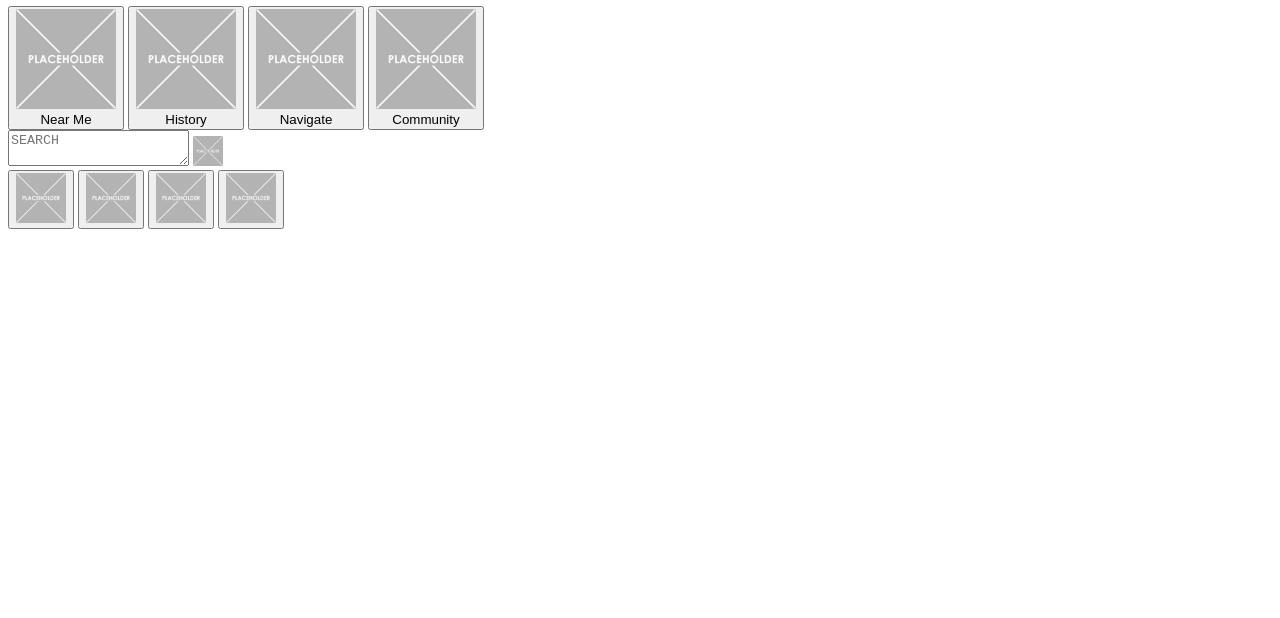
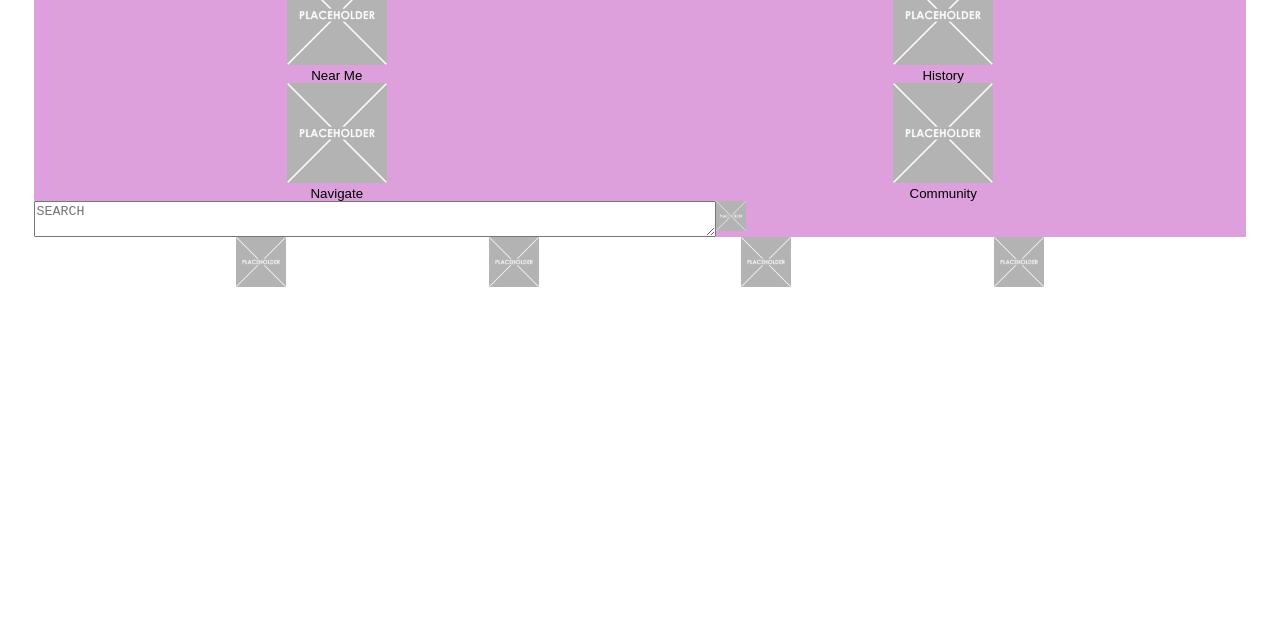
Before and after one commit to lzurch3r/MountClimb-prototype, a plain HTML site: page index.html in a window 1280 px wide. Shown: the part 182-800 px from the top of the page. Drawn offline with Linux system fonts and the light colour scheme.

Commit message:
All buttons done

```diff
--- a/index.html
+++ b/index.html
@@ -8,7 +8,7 @@
     <link rel="stylesheet" href="style.css">
 </head>
 <body>
-    <div>
+    <div id="main">
       <div id="header">
         <h3 id="app-name">MountClimb</h3>
         <button id="account-button">
@@ -40,8 +40,8 @@
           </button>
         </div>
         <div id="search-bar">
-          <textarea placeholder="SEARCH"></textarea>
-          <img src="place-holder-img.png" width="30px">
+          <textarea id="search-text" placeholder="SEARCH"></textarea>
+          <img id="search-icon" src="place-holder-img.png" width="30px">
         </div>
       </div>
       <div id="nav-bar">
--- a/style.css
+++ b/style.css
@@ -1,3 +1,85 @@
 body {
+  font-family:Arial, Helvetica, sans-serif;
+  text-align: center;
+  justify-content: center;
+}
+button {
+  border-style: hidden;
+  background-color: transparent;
+  padding: 0;
+  margin: 0;
+}
 
+#main {
+  margin-left: 2vw;
+  margin-right: 2vw;
 }
+
+#header, #search-bar {
+  display: grid;
+  grid-template-columns: auto auto;
+  grid-template-rows: auto;
+}
+#app-name {
+  grid-column: 1 2;
+}
+#account-button {
+  grid-column: 2 3;
+}
+
+#content {
+  display: grid;
+  grid-template-columns: auto;
+  grid-template-rows: auto auto auto;
+  background-color: plum;
+}
+#content-header {
+  grid-column: 1 2;
+}
+#content-buttons {
+  display: grid;
+  grid-template-columns: auto auto;
+  grid-template-rows: auto auto;
+}
+#near-me {
+  grid-column: 1 2;
+  grid-row: 1 2;
+}
+#history {
+  grid-column: 2 3;
+  grid-row: 1 2;
+}
+#navigate {
+  grid-column: 1 2;
+  grid-row: 2 3;
+}
+#community {
+  grid-column: 2 3;
+  grid-row: 2 3;
+}
+
+#search-text {
+  grid-column: 1 2;
+}
+#search-icon {
+  grid-column: 2 3;
+}
+
+#nav-bar {
+  display: grid;
+  grid-template-columns: auto auto auto auto;
+  grid-template-rows: auto;
+  justify-content: space-evenly;
+}
+#nav-home {
+  grid-column: 1 2;
+}
+#nav-near-me {
+  grid-column: 2 3;
+}
+#nav-history {
+  grid-column: 3 4;
+}
+#nav-community {
+  grid-column: 4 5;
+}
```
